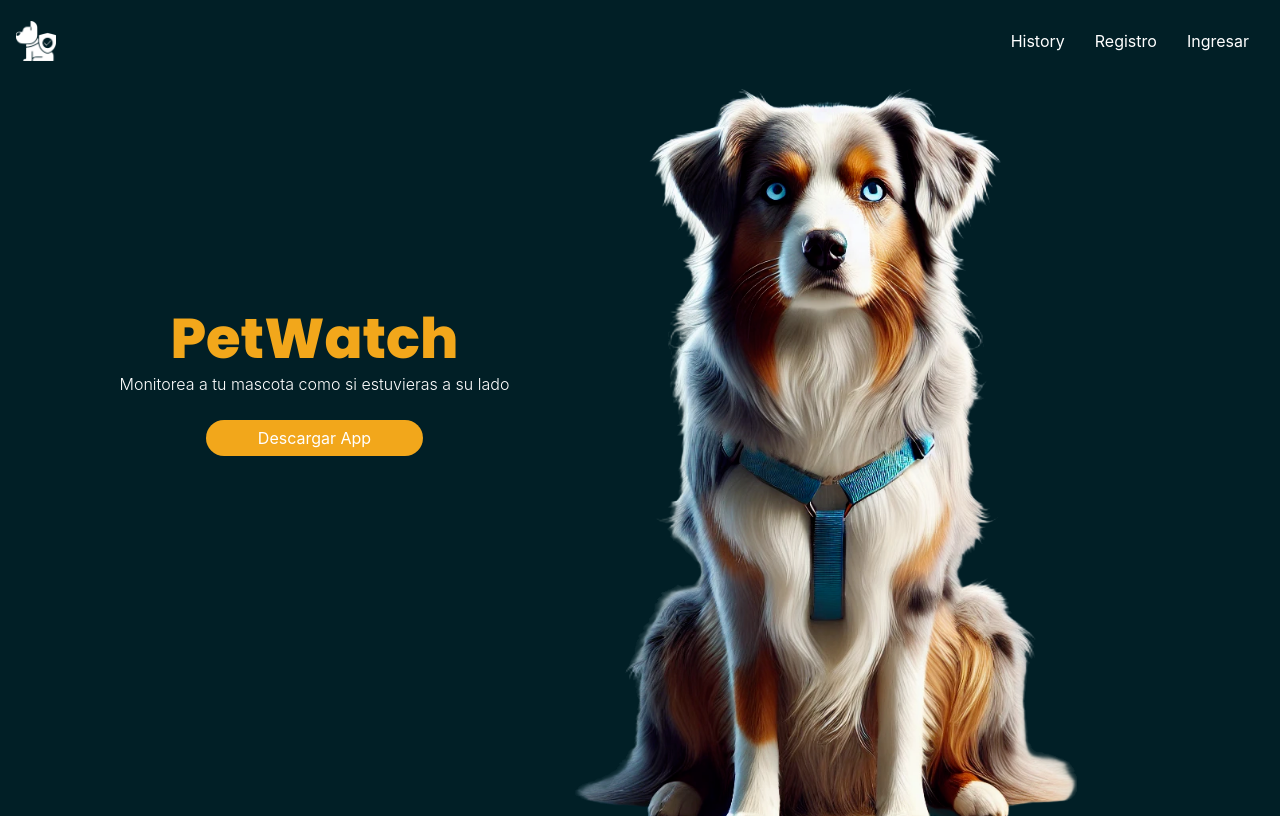
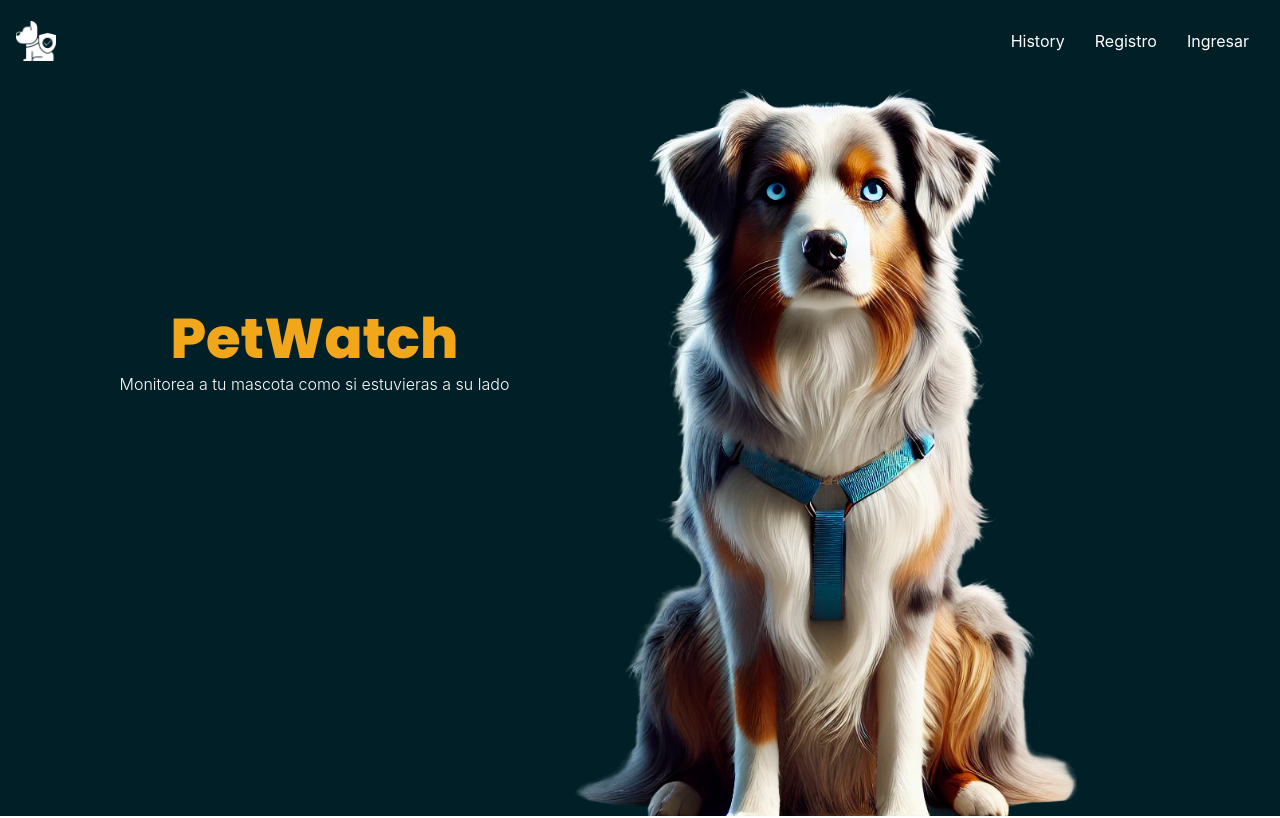
Before and after one commit to diegoavellanedat17/pet-watch-tracker, a React (Create React App) app: page / in a window 1280 px wide. Shown: the top 818 px of the page. Built offline with nearby package versions, Linux system fonts and the light colour scheme.

Commit message:
use the button to go to the register ppage

```diff
--- a/src/components/Hero.css
+++ b/src/components/Hero.css
@@ -72,12 +72,15 @@
 
   .download-button {
     display: block;
-    width: 50%;
     background-color: #f2a71b;
     border: none;
     color: black;
+    text-decoration: none !important;
   }
 
+  .link-info {
+    text-decoration: none !important;
+  }
   .hero-container {
     text-align: center;
   }
--- a/src/components/Hero.tsx
+++ b/src/components/Hero.tsx
@@ -1,6 +1,7 @@
 import React from "react";
 import { Container, Row, Col, Button } from "react-bootstrap";
 import "./Hero.css";
+import { Link } from "react-router-dom";
 import hero from "../assets/heroTest.png";
 
 const Hero: React.FC = () => {
@@ -14,14 +15,14 @@ const Hero: React.FC = () => {
               Monitorea a tu mascota como si estuvieras a su lado
             </p>
             <div className="d-flex justify-content-center">
-              <Button
-                variant="primary"
-                className="rounded-pill download-button mt-2"
-                href="https://play.google.com/store"
-                target="_blank"
-              >
-                Descargar App
-              </Button>
+              {/* <Link to="/register" className="link-info">
+                <Button
+                  variant="primary"
+                  className="rounded-pill download-button mt-2"
+                >
+                  Empezar
+                </Button>
+              </Link> */}
             </div>
           </Col>
 
```
